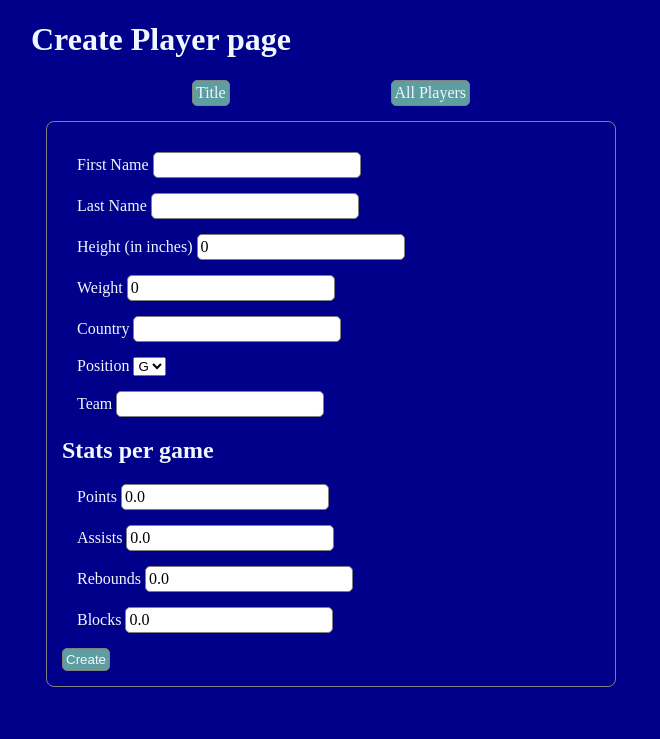
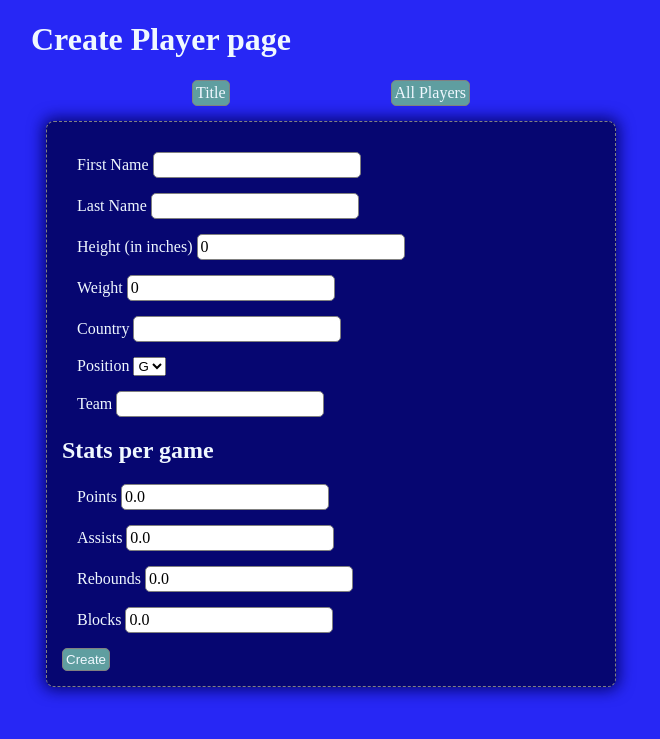
Before and after one commit to Wbradmeyer/chat_bot, a Flask app: page /players/new in a window 1280 px wide. Shown: the top 739 px of the page, without its empty margins (309-969 px from the left). Run offline with Flask 3, Linux system fonts and the light colour scheme.

Commit message:
borders and box shadows

```diff
--- a/flask_app/static/css/style.css
+++ b/flask_app/static/css/style.css
@@ -1,5 +1,5 @@
 html {
-    background-color: darkblue;
+    background-color: rgb(39, 39, 245);
     color: aliceblue;
 }
 
@@ -16,9 +16,11 @@ html {
 
 .card {
     margin: 15px;
-    border: 1px solid gray;
+    border: 1px dashed gray;
     border-radius: 8px;
+    box-shadow: 0px 0px 15px 3px rgb(6, 6, 113);
     padding: 15px;
+    background-color: rgb(6, 6, 113);
 }
 
 #popup {
```
